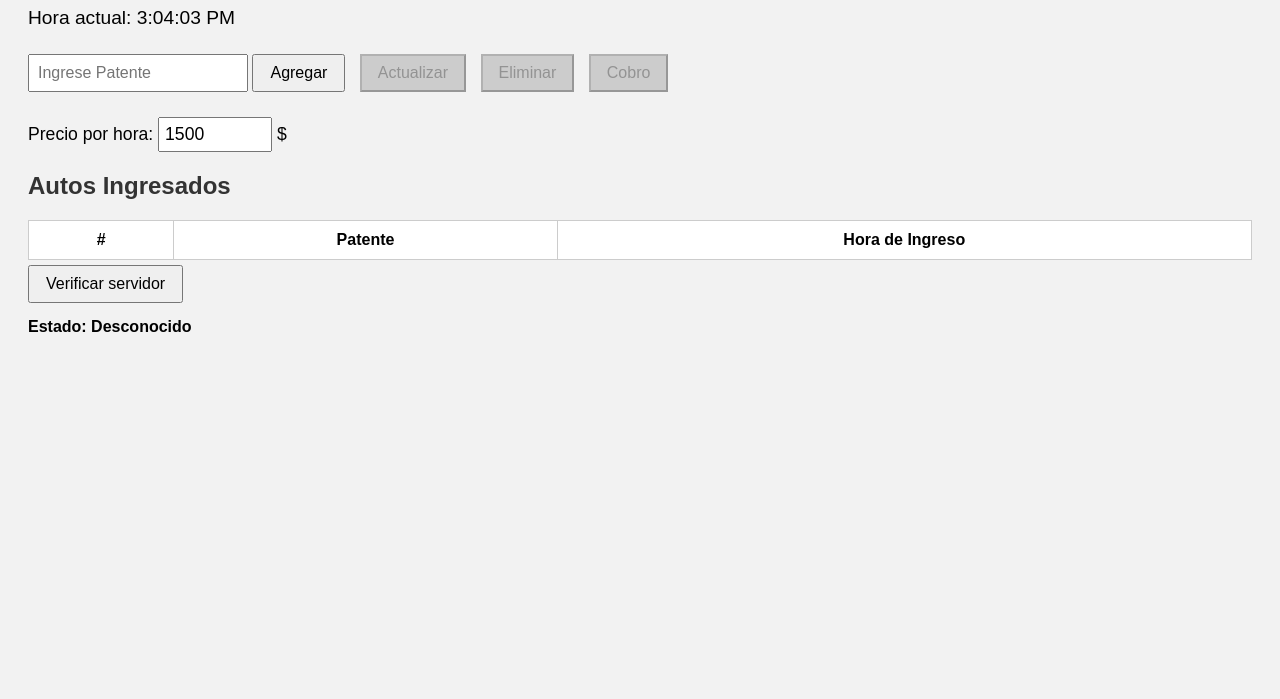
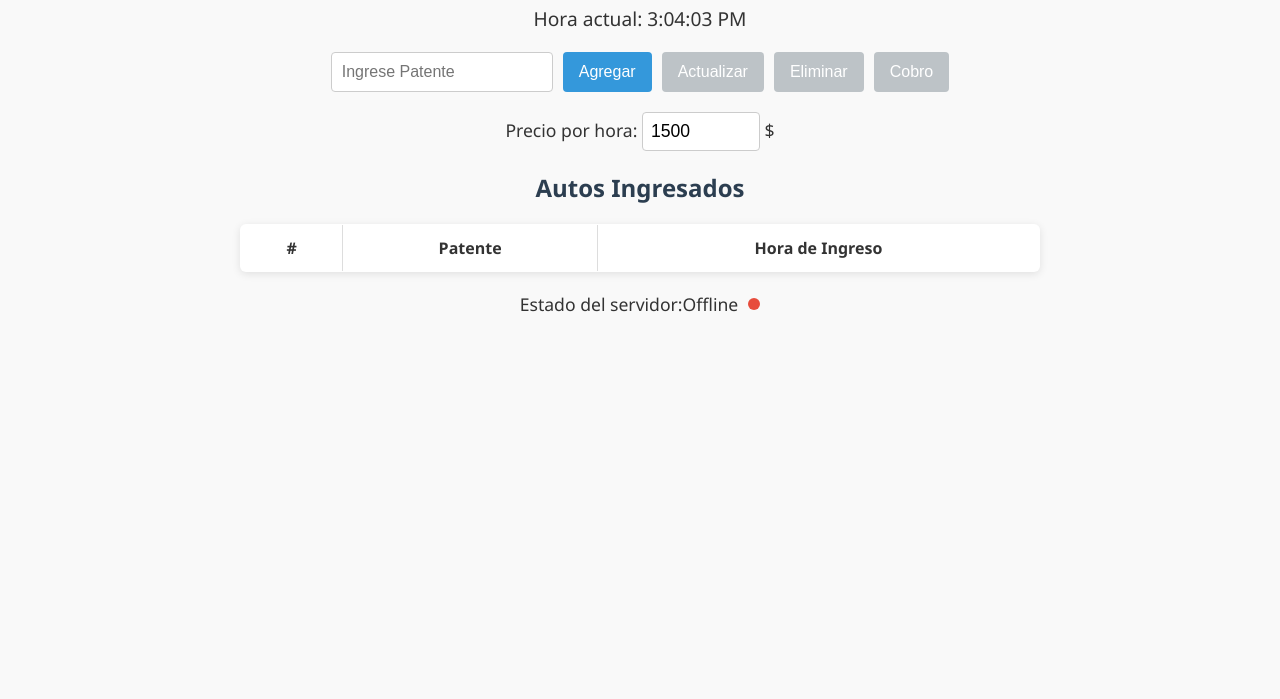
Before and after one commit to PowerSystem2024/CodigoEnigma-ProyectoIntegradorPython, a plain HTML site: page ProyectoEstacionamiento/templates/index.html in a window 1280 px wide. Shown: the part 101-800 px from the top of the page. Drawn offline with Linux system fonts and the light colour scheme; no server answers.

Commit message:
Versión 1.3 del Proyecto Integrador Python

```diff
--- a/ProyectoEstacionamiento/static/script.js
+++ b/ProyectoEstacionamiento/static/script.js
@@ -98,18 +98,33 @@ document.getElementById('cobroBtn').addEventListener('click', function() {
     alert(`Cobro total para patente "${patenteSeleccionada}": $${total} (${diffHoras} hora(s))`);
 });
 
-document.getElementById('verificarServidorBtn').addEventListener('click', function() {
+// Verificación automática del estado del servidor
+function verificarEstadoServidor() {
     fetch('http://127.0.0.1:5000/listar')
     .then(response => {
         if (response.ok) {
-            document.getElementById('estadoServidor').textContent = 'Estado: ONLINE';
+            document.getElementById('estadoServidor').textContent = 'Online';
+            document.getElementById('puntoEstado').className = 'online';
         } else {
-            document.getElementById('estadoServidor').textContent = 'Estado: OFFLINE';
+            document.getElementById('estadoServidor').textContent = 'Offline';
+            document.getElementById('puntoEstado').className = 'offline';
         }
     })
     .catch(() => {
-        document.getElementById('estadoServidor').textContent = 'Estado: OFFLINE';
+        document.getElementById('estadoServidor').textContent = 'Offline';
+        document.getElementById('puntoEstado').className = 'offline';
     });
+}
+
+// Iniciar verificación cada 3 segundos
+setInterval(verificarEstadoServidor, 3000);
+
+// Ejecutar verificación al cargar la página
+document.addEventListener('DOMContentLoaded', function() {
+    listarPatentes();
+    actualizarTimer();
+    setInterval(actualizarTimer, 1000);
+    verificarEstadoServidor();
 });
 
 function listarPatentes() {
--- a/ProyectoEstacionamiento/static/style.css
+++ b/ProyectoEstacionamiento/static/style.css
@@ -1,65 +1,113 @@
 body {
-    font-family: Arial, sans-serif;
+    font-family: 'Segoe UI', Tahoma, Geneva, Verdana, sans-serif;
     padding: 20px;
-    background-color: #f2f2f2;
+    background-color: #f9f9f9;
+    color: #333;
+    margin: 0;
 }
 
 h1, h2 {
-    color: #333;
+    color: #2c3e50;
+    text-align: center;
 }
 
 #timer {
     font-size: 1.2em;
     margin-bottom: 20px;
+    text-align: center;
 }
 
 .form-container {
+    display: flex;
+    flex-wrap: wrap;
+    justify-content: center;
+    gap: 10px;
     margin-bottom: 20px;
 }
 
 #patenteInput {
-    padding: 8px;
+    padding: 10px;
     font-size: 1em;
     width: 200px;
+    border: 1px solid #ccc;
+    border-radius: 4px;
 }
 
-#agregarBtn, #actualizarBtn, #eliminarBtn, #cobroBtn, #verificarServidorBtn {
-    padding: 8px 16px;
+button {
+    padding: 10px 16px;
     font-size: 1em;
-    margin: 5px 10px 5px 0;
+    background-color: #3498db;
+    color: white;
+    border: none;
+    border-radius: 4px;
     cursor: pointer;
+    transition: background-color 0.3s ease;
 }
 
-#actualizarBtn:disabled,
-#eliminarBtn:disabled,
-#cobroBtn:disabled {
-    background-color: #ccc;
+button:hover {
+    background-color: #2980b9;
+}
+
+button:disabled {
+    background-color: #bdc3c7;
     cursor: not-allowed;
 }
 
 .precio-container {
+    text-align: center;
     margin-bottom: 20px;
     font-size: 1.1em;
 }
 
 #precioHoraInput {
     width: 100px;
-    padding: 5px;
+    padding: 8px;
     font-size: 1em;
+    border: 1px solid #ccc;
+    border-radius: 4px;
+}
+
+#estadoServidorContainer {
+    display: flex;
+    justify-content: center;
+    align-items: center;
+    margin-bottom: 15px;
+    font-size: 1.1em;
+}
+
+#puntoEstado {
+    display: inline-block;
+    width: 12px;
+    height: 12px;
+    margin-left: 10px;
+    border-radius: 50%;
+}
+
+.online {
+    background-color: #2ecc71;
+}
+
+.offline {
+    background-color: #e74c3c;
 }
 
 table {
     width: 100%;
+    max-width: 800px;
+    margin: 0 auto 20px;
     border-collapse: collapse;
     background-color: #fff;
+    box-shadow: 0 2px 8px rgba(0,0,0,0.1);
+    border-radius: 6px;
+    overflow: hidden;
 }
 
 table, th, td {
-    border: 1px solid #ccc;
+    border: 1px solid #ddd;
 }
 
 th, td {
-    padding: 10px;
+    padding: 12px;
     text-align: center;
 }
 
@@ -67,7 +115,17 @@ tr.selected {
     background-color: #cce5ff;
 }
 
-#estadoServidor {
-    margin-top: 10px;
-    font-weight: bold;
+@media (max-width: 600px) {
+    .form-container {
+        flex-direction: column;
+        align-items: center;
+    }
+
+    #patenteInput, button, #precioHoraInput {
+        width: 90%;
+    }
+
+    table, th, td {
+        font-size: 0.9em;
+    }
 }
--- a/ProyectoEstacionamiento/templates/index.html
+++ b/ProyectoEstacionamiento/templates/index.html
@@ -37,8 +37,13 @@
         </tbody>
     </table>
 
-    <button id="verificarServidorBtn">Verificar servidor</button>
-    <div id="estadoServidor">Estado: Desconocido</div>
+    <!-- Estado del servidor (nuevo diseño, permanente) -->
+    <div id="estadoServidorContainer">
+        <span id="estadoServidorTexto">Estado del servidor: </span>
+        <span id="estadoServidor">Offline</span>
+        <span id="puntoEstado" class="offline"></span>
+    </div>
+
 
     <script src="../static/script.js"></script>
 </body>
```
